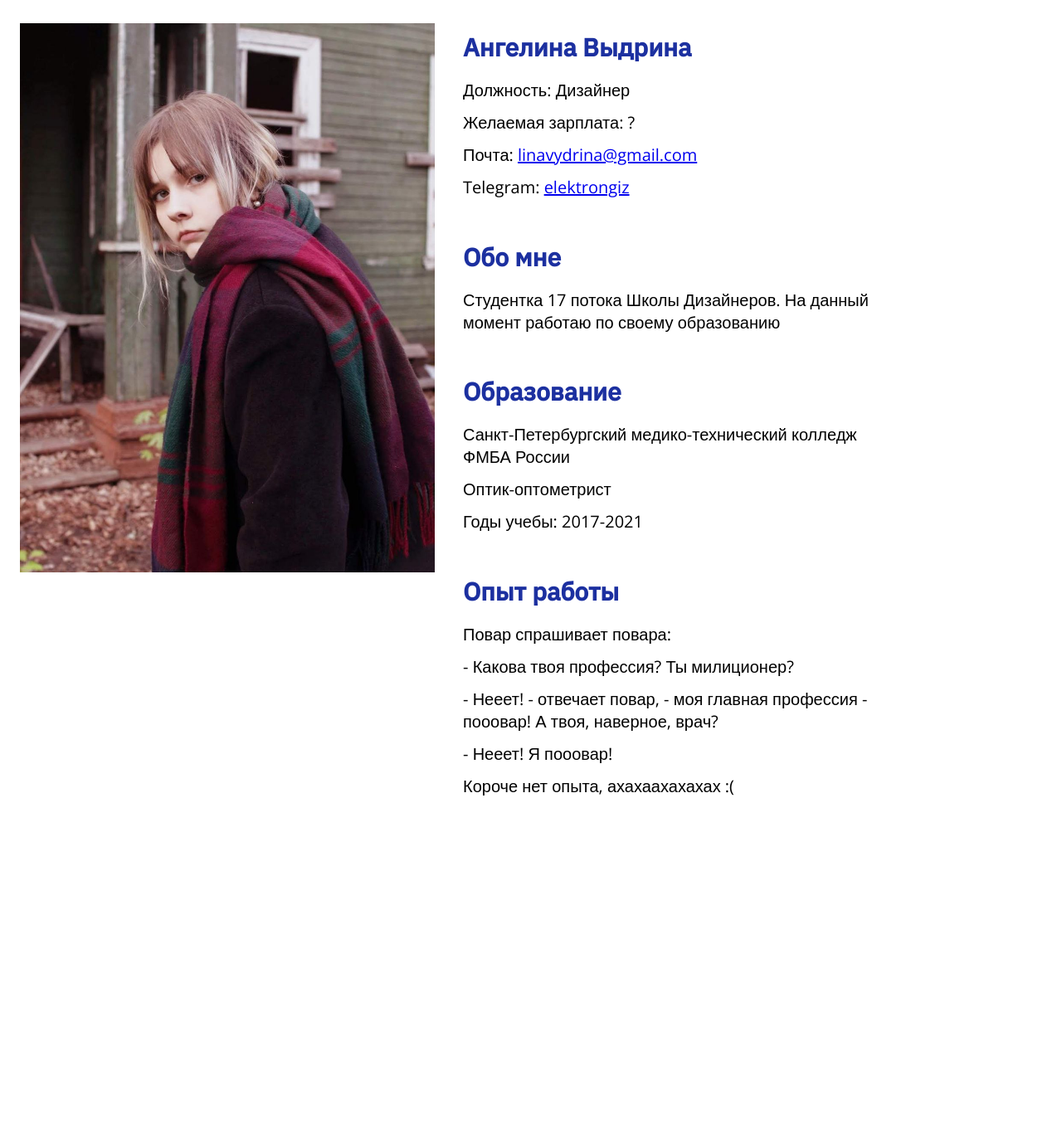
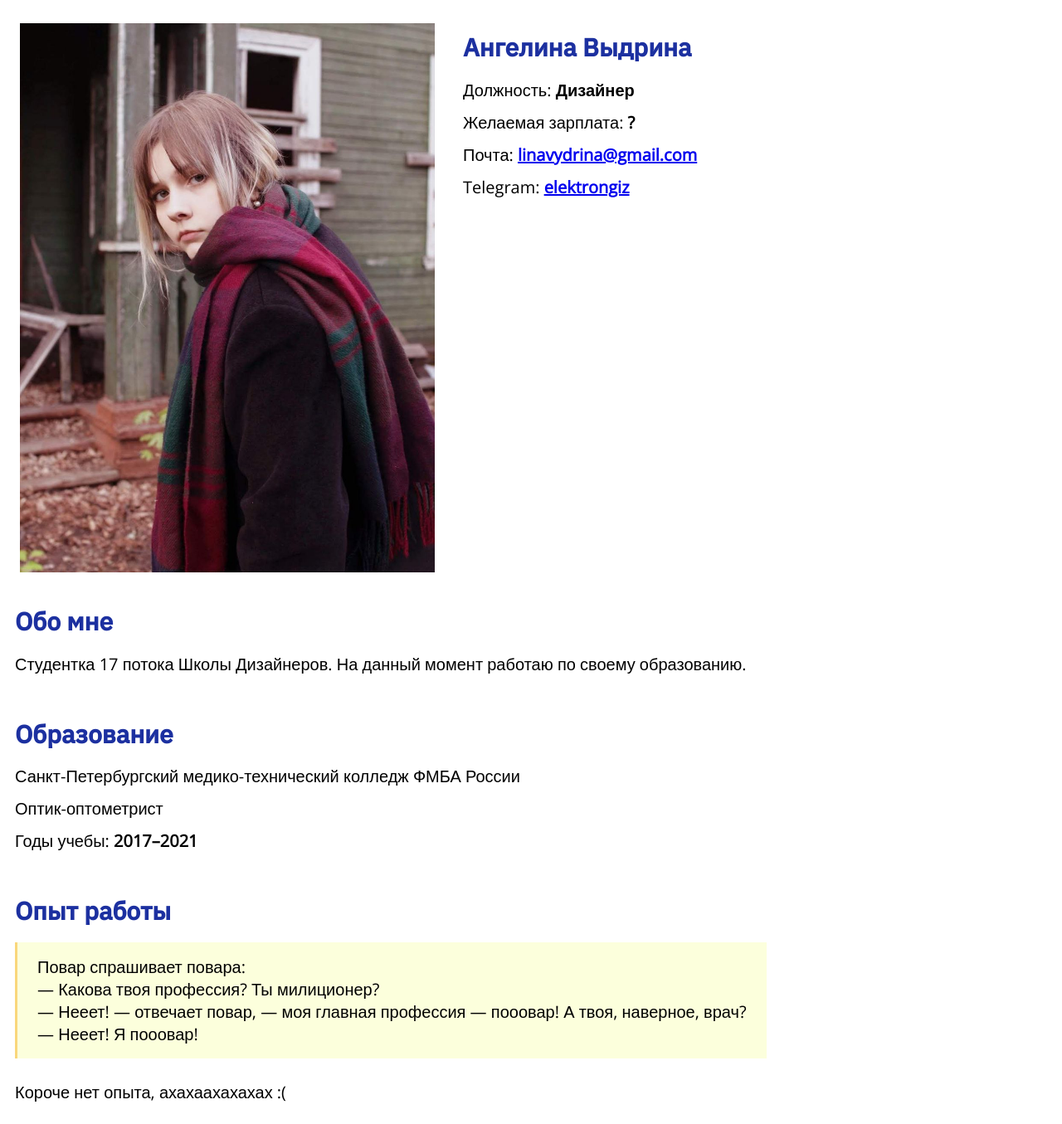
Before and after one commit to elektrongiz/CV, a plain HTML site: page index.html in a window 1280 px wide. Shown: the whole page at 83% size. Before the commit the page ends 991 px from the top, so only its background shows below. Drawn offline with nearby package versions, Linux system fonts and the light colour scheme.

Commit message:
Исправление верстки

```diff
--- a/css/style.css
+++ b/css/style.css
@@ -13,23 +13,21 @@ section {
 
 .info {
   margin: 0;
-    width: 500px;
   display: inline-block;
   padding: 10px;
 }
 
-
 h2 {
-    font-family: 'IBM Plex Sans', sans-serif;
+  font-family: "IBM Plex Sans", sans-serif;
   color: #1c30a0;
-    text-align: left
+  text-align: left;
 }
 
 P {
-    font-family: 'Open Sans', sans-serif;
+  font-family: "Open Sans", sans-serif;
   font-size: 20px;
   color: black;
-    margin: 0 0 .60em 0;
+  margin: 0 0 0.6em 0;
 }
 
 img {
@@ -42,21 +40,32 @@ img {
 
 .about_me {
   margin: 0;
-    width: 500px;
   display: inline-block;
   padding: 10px;
 }
 
 .education {
   margin: 0;
-    width: 500px;
   display: inline-block;
   padding: 10px;
 }
 
 .work_exp {
   margin: 0;
-    width: 500px;
   display: inline-block;
   padding: 10px;
 }
+
+quote {
+  font-family: "Open Sans", sans-serif;
+  background-color: #fcffdc;
+  display: block;
+  padding: 16px 24px;
+  border-left: 3px solid #f9d77c;
+  line-height: normal;
+  /* font-style: italic; */
+}
+
+strong{
+    font-weight: 600;
+}
--- a/index.html
+++ b/index.html
@@ -8,7 +8,7 @@
     <link rel="preconnect" href="https://fonts.googleapis.com" />
     <link rel="preconnect" href="https://fonts.gstatic.com" crossorigin />
     <link
-      href="https://fonts.googleapis.com/css2?family=IBM+Plex+Sans:wght@500&family=Open+Sans:wght@300&display=swap"
+      href="https://fonts.googleapis.com/css2?family=IBM+Plex+Sans:wght@500,600,700,800,900&family=Open+Sans:wght@300,400,500,600,700,800,900&display=swap"
       rel="stylesheet"
     />
     <title>Ангелина Выдрина</title>
@@ -19,13 +19,18 @@
     <section>
       <div class="info">
         <h2>Ангелина Выдрина</h2>
-        <p>Должность: Дизайнер</p>
-        <p>Желаемая зарплата: ?</p>
+        <p>Должность: <strong>Дизайнер</strong></p>
+        <p>Желаемая зарплата: <strong>?</strong></p>
         <p>
           Почта:
-          <a href="mailto:linavydrina@gmail.com">linavydrina@gmail.com</a>
+          <strong>
+            <a href="mailto:linavydrina@gmail.com">linavydrina@gmail.com</a>
+          </strong>
         </p>
-        <p>Telegram: <a href="https://t.me/elektrongiz">elektrongiz</a></p>
+        <p>
+          Telegram:
+          <strong><a href="https://t.me/elektrongiz">elektrongiz</a></strong>
+        </p>
       </div>
     </section>
     <section>
@@ -33,7 +38,7 @@
         <h2>Обо мне</h2>
         <p>
           Студентка 17 потока Школы Дизайнеров. На данный момент работаю по
-          своему образованию
+          своему образованию.
         </p>
       </div>
     </section>
@@ -42,19 +47,21 @@
         <h2>Образование</h2>
         <p>Санкт-Петербургский медико-технический колледж ФМБА России</p>
         <p>Оптик-оптометрист</p>
-        <p>Годы учебы: 2017-2021</p>
+        <p>Годы учебы: <strong>2017&ndash;2021</strong></p>
       </div>
     </section>
     <section>
       <div class="work_exp">
         <h2>Опыт работы</h2>
-        <p>Повар спрашивает повара:</p>
-        <p>- Какова твоя профессия? Ты милиционер?</p>
-        <p>
-          - Нееет! - отвечает повар, - моя главная профессия - пооовар! А твоя,
-          наверное, врач?
-        </p>
-        <p>- Нееет! Я пооовар!</p>
+        <quote>
+          Повар спрашивает повара:<br />
+          &mdash;&nbsp;Какова твоя профессия? Ты&nbsp;милиционер?<br />
+          &mdash;&nbsp;Нееет! &mdash;&nbsp;отвечает повар,&nbsp;&mdash; моя
+          главная профессия&nbsp;&mdash; пооовар! А&nbsp;твоя, наверное, врач?
+          <br />
+          &mdash;&nbsp;Нееет! Я&nbsp;пооовар!<br />
+        </quote>
+        <br />
         <p>Короче нет опыта, ахахаахахахах :(</p>
       </div>
     </section>
```
Lines whose indentation alone changed are shown as unchanged.
